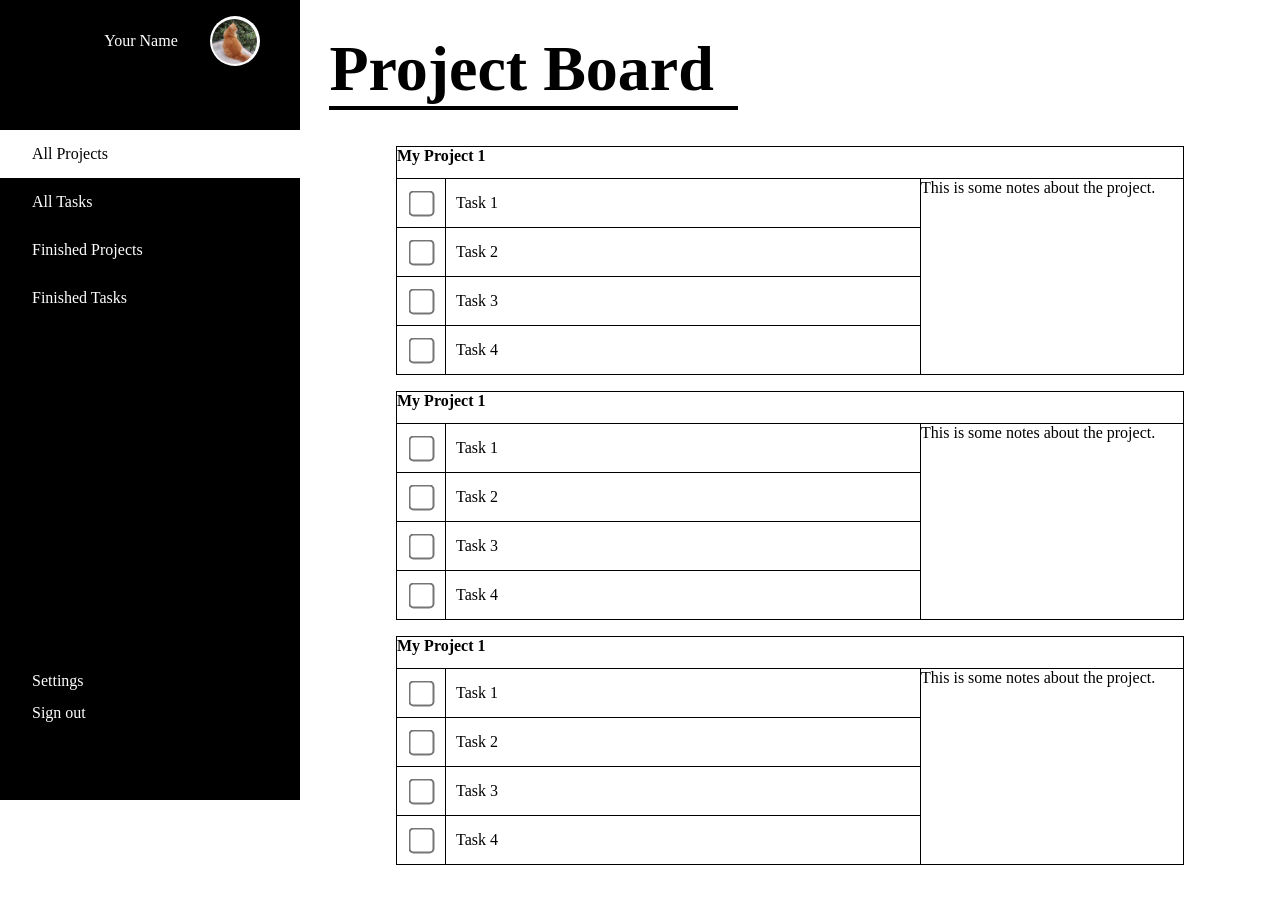
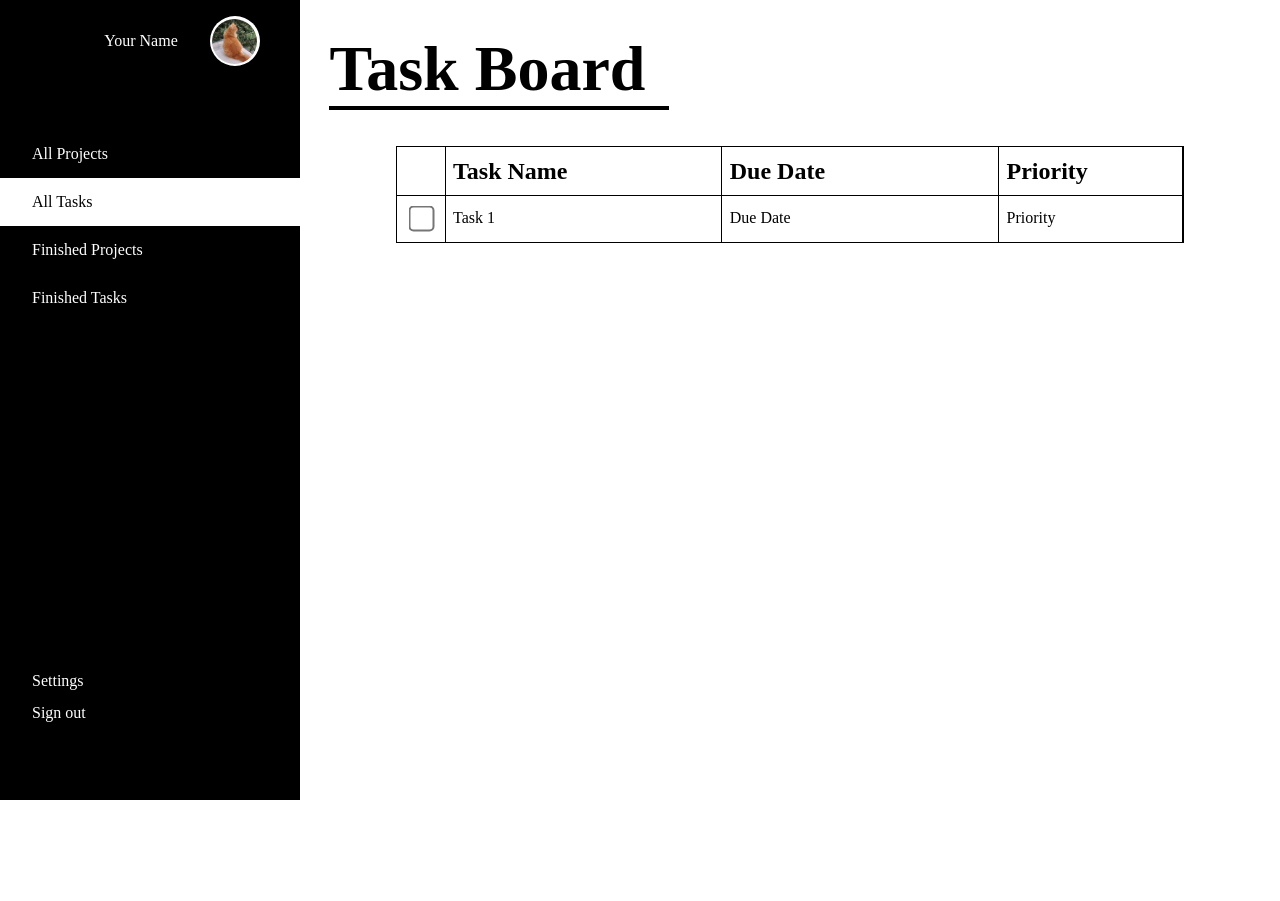
Before and after one commit to dh-giang-vu/TodoList, a website built with webpack: page src/index.html in a window 1280 px wide. After the commit the page ends 800 px from the top, so only its background shows below. Built offline with nearby package versions, Linux system fonts and the light colour scheme.

Commit message:
implemented html/css for all tasks table + remove sidebar when window size small

```diff
--- a/src/index.html
+++ b/src/index.html
@@ -25,8 +25,8 @@
         <li><a href="#">Sign out</a></li>
       </ul>
     </div>
+  </div>
 
-  </div>
   <div class="main-content">
 
     <div class="all-projects">
@@ -37,8 +37,8 @@
       <div class="projects-container">
 
         <div class="project">
-          <div class="header">
-            <div class="proj-name">My Project 1</div>
+          <div class="proj-name-container">
+            <div>My Project 1</div>
           </div>
           <ul class="task-list">
             <li class="task-item">
@@ -65,53 +65,17 @@
 
 
         <div class="project">
-          <div class="header">
-            <div class="proj-name">My Project 1</div>
+          <div class="proj-name-container">
+            <div>My Project 2</div>
           </div>
           <ul class="task-list">
             <li class="task-item">
               <div class="cb-container"><input type="checkbox" name="checkbox" id=""></div>
-              <div class="task-name">Task 1</div>
+              <div class="task-name">Task 5</div>
             </li>
             <li class="task-item">
               <div class="cb-container"><input type="checkbox" name="checkbox" id=""></div>
-              <div class="task-name">Task 2</div>
-            </li>
-            <li class="task-item">
-              <div class="cb-container"><input type="checkbox" name="checkbox" id=""></div>
-              <div class="task-name">Task 3</div>
-            </li>
-            <li class="task-item">
-              <div class="cb-container"><input type="checkbox" name="checkbox" id=""></div>
-              <div class="task-name">Task 4</div>
-            </li>
-          </ul>
-          <div class="proj-note">
-            This is some notes about the project.
-          </div>
-        </div>
-
-
-        <div class="project">
-          <div class="header">
-            <div class="proj-name">My Project 1</div>
-          </div>
-          <ul class="task-list">
-            <li class="task-item">
-              <div class="cb-container"><input type="checkbox" name="checkbox" id=""></div>
-              <div class="task-name">Task 1</div>
-            </li>
-            <li class="task-item">
-              <div class="cb-container"><input type="checkbox" name="checkbox" id=""></div>
-              <div class="task-name">Task 2</div>
-            </li>
-            <li class="task-item">
-              <div class="cb-container"><input type="checkbox" name="checkbox" id=""></div>
-              <div class="task-name">Task 3</div>
-            </li>
-            <li class="task-item">
-              <div class="cb-container"><input type="checkbox" name="checkbox" id=""></div>
-              <div class="task-name">Task 4</div>
+              <div class="task-name">Task 6</div>
             </li>
           </ul>
           <div class="proj-note">
@@ -128,6 +92,27 @@
       <div class="title-container">
         Task Board
       </div>
+
+      <div class="tasks-container">
+          <ul class="table">
+            <li class="tb-header tb-row">
+              <div class="tb-row-item cb-container"></div>
+              <div class="tb-row-item task">Task Name</div>
+              <div class="tb-row-item due-date">Due Date</div>
+              <div class="tb-row-item priority">Priority</div>
+            </li>
+
+            <li class="tb-row">
+              <div class="tb-row-item cb-container"> <input type="checkbox" name="" id=""></div>
+              <div class="tb-row-item task">Task 1</div>
+              <div class="tb-row-item due-date">Due Date</div>
+              <div class="tb-row-item priority">Priority</div>
+            </li>
+
+
+          </ul>
+      </div>
+
     </div>
 
     <div class="finished-projects">
--- a/src/script/index.js
+++ b/src/script/index.js
@@ -50,7 +50,7 @@ const projectManager = (function() {
 
 
 const displayController = (function() {
-    let activeIndex = 0;
+    let activeIndex = 1;
     const sidebarNavLinks = document.querySelectorAll('.nav-list a');
     const mainContentPgs = document.querySelector(".main-content").children;
 
--- a/src/style.css
+++ b/src/style.css
@@ -1,11 +1,15 @@
 :root {
     --sidebar-width: 300px;
+    --row-height: 48px;
+    --std-border: 1px solid black;
 }
 
 body {
     margin: 0;
     padding: 0;
 }
+
+
 
 
 /* Everything in Sidebar */
@@ -19,7 +23,7 @@ body {
     left: 0;
 
     height: 100%;
-    width: min(35%,var(--sidebar-width));
+    width: var(--sidebar-width);
 
 
 
@@ -111,7 +115,7 @@ a.active{
 /* Main content */
 
 .main-content {
-    margin-left: min(35%, var(--sidebar-width));
+    margin-left: var(--sidebar-width);
 }
 
 .main-content .active {
@@ -152,7 +156,8 @@ a.active{
 
 }
 
-.projects-container{
+.projects-container,
+.tasks-container {
     margin: 36px clamp(8px, 10%, 96px);
 }
 
@@ -160,19 +165,25 @@ a.active{
     margin-top: 16px;
 
     display: grid;
-    grid-template-rows: 32px 1fr;
+    grid-template-rows: var(--row-height) 1fr;
     grid-template-columns: 2fr 1fr;
 
-    --std-proj-border: 1px solid black;
-    border: var(--std-proj-border);
+    border: var(--std-border);
 
 }
 
-.header {
+.proj-name-container {
+    /* styling for the "table" */
     grid-area: 1 / 1 / 2 / 3;
-    border-bottom: var(--std-proj-border);
+    border-bottom: var(--std-border);
 
     font-weight: 700;
+    font-size: 1.5em;
+    padding-left: 8px;
+
+    /* vertically centre project's name */
+    display: flex;
+    align-items: center;
 }
 
 .task-list {
@@ -186,7 +197,7 @@ a.active{
     grid-row: 1fr;
     grid-template-columns: 1fr;
 
-    border-right: var(--std-proj-border);
+    border-right: var(--std-border);
 
 
 }
@@ -197,8 +208,8 @@ a.active{
 }
 
 .task-item {
-    border-bottom: var(--std-proj-border);
-    height: 48px;
+    border-bottom: var(--std-border);
+    height: var(--row-height);
 
     /* Checkbox and Task Name in 1 row */
     display: flex;
@@ -215,7 +226,7 @@ a.active{
 .cb-container {
     height: 100%;
     aspect-ratio: 1 / 1;
-    border-right: var(--std-proj-border);
+    border-right: var(--std-border);
 
     display: flex;
     align-items: center;
@@ -233,3 +244,65 @@ input[type=checkbox] {
 
     padding-left: min(10px,3%);
 }
+
+
+
+/* -------------------------- ALL TASKS -------------------------- */
+
+
+
+.table,
+.table li {
+    margin: 0;
+    padding: 0;
+    list-style-type: none;
+}
+
+.table {
+    display: grid;
+    grid-template-rows: var(--row-height);
+}
+
+.tb-row {
+    /* divide each row into 4 columns */
+    display: grid;
+    grid-template-rows: 100%;
+    grid-template-columns: var(--row-height) repeat(2, minmax(128px, 3fr)) minmax(90px, 2fr);
+
+    /* row styling + border */
+    height: var(--row-height);
+    border: var(--std-border);
+    border-top: none;
+}
+
+.tb-header {
+    border-top: var(--std-border);
+    font-weight: 700;
+    font-size: 1.5em
+}
+
+.tb-row-item {
+    display: flex;
+    align-items: center;
+    border-right: var(--std-border);
+}
+
+.task,
+.due-date,
+.priority {
+    padding-left: 8px;
+}
+
+
+
+
+/* Media Queries to hide sidebar when page is small */
+@media screen and (max-width:800px) {
+    .sidebar {
+        display: none;
+    }
+
+    .main-content {
+        margin-left: 0;
+    }
+}
```
Also changed, not shown: dist/bundle.js, dist/index.html.
